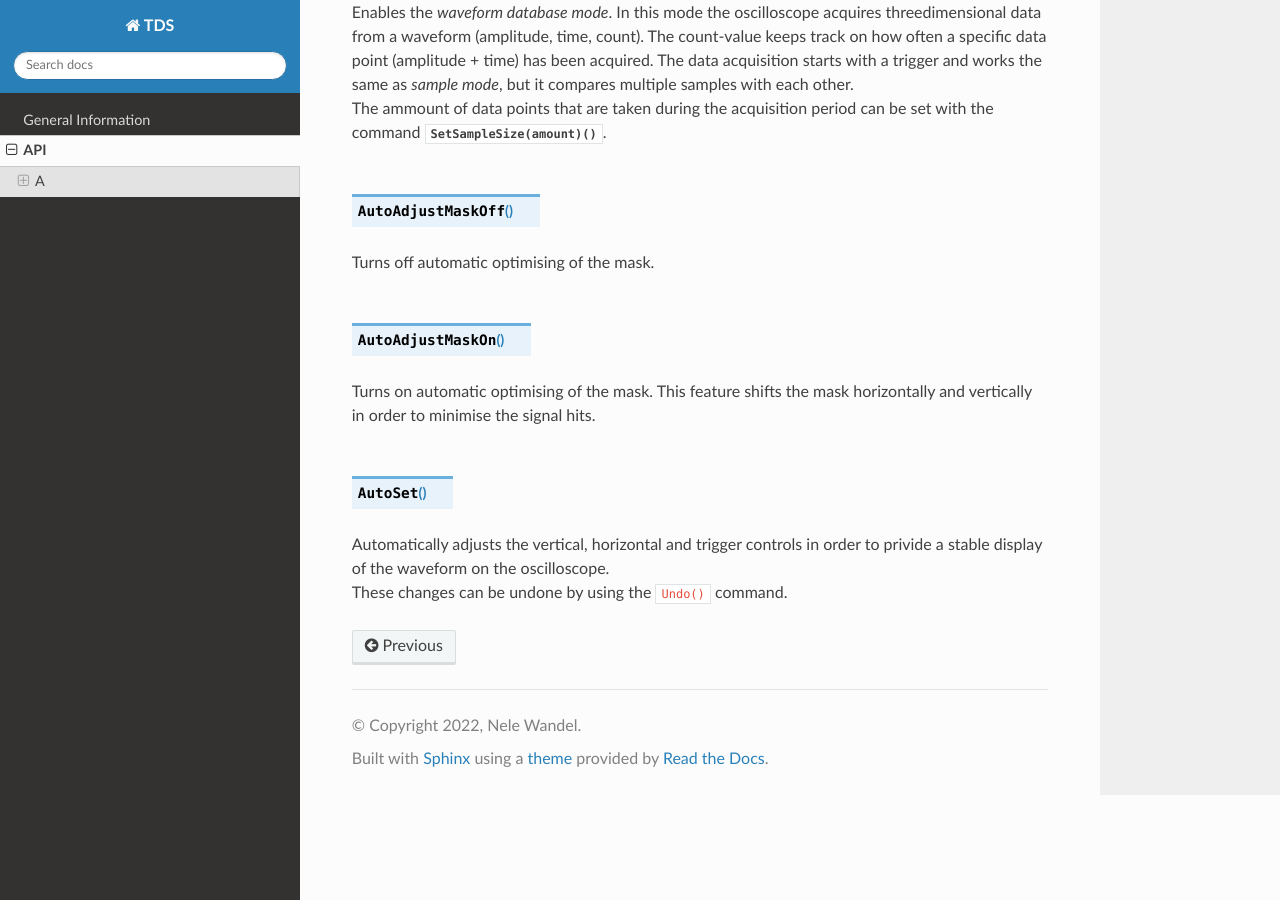
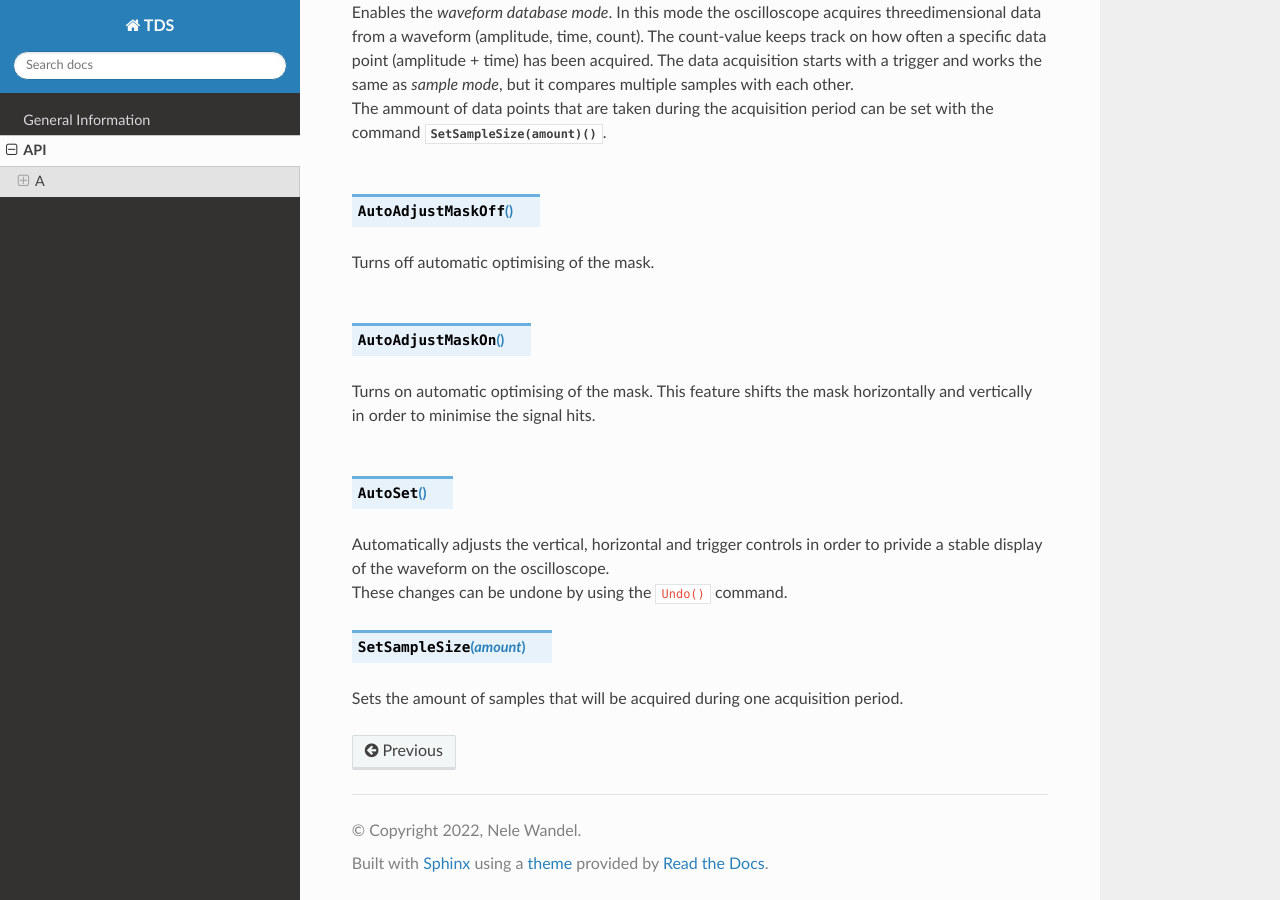
Before and after one commit to NeleWandel/TDS, a Sphinx documentation site: the page built from docs/source/API.rst, in a window 1280 px wide and 900 px high, scrolled down 1604 px. Built offline with Sphinx 7.4.7 and the Read the Docs theme 2.0.0, drawn with Linux system fonts in a browser that asks for light colours; pages that are not in the unit, such as notebooks, are missing from menus.

Commit message:
Update API.rst

```diff
--- a/docs/source/API.rst
+++ b/docs/source/API.rst
@@ -51,3 +51,6 @@ A
 .. method:: AutoSet()
 | Automatically adjusts the vertical, horizontal and trigger controls in order to privide a stable display of the waveform on the oscilloscope.
 | These changes can be undone by using the ``Undo()`` command.
+
+.. method:: SetSampleSize(amount)
+| Sets the amount of samples that will be acquired during one acquisition period.
```
